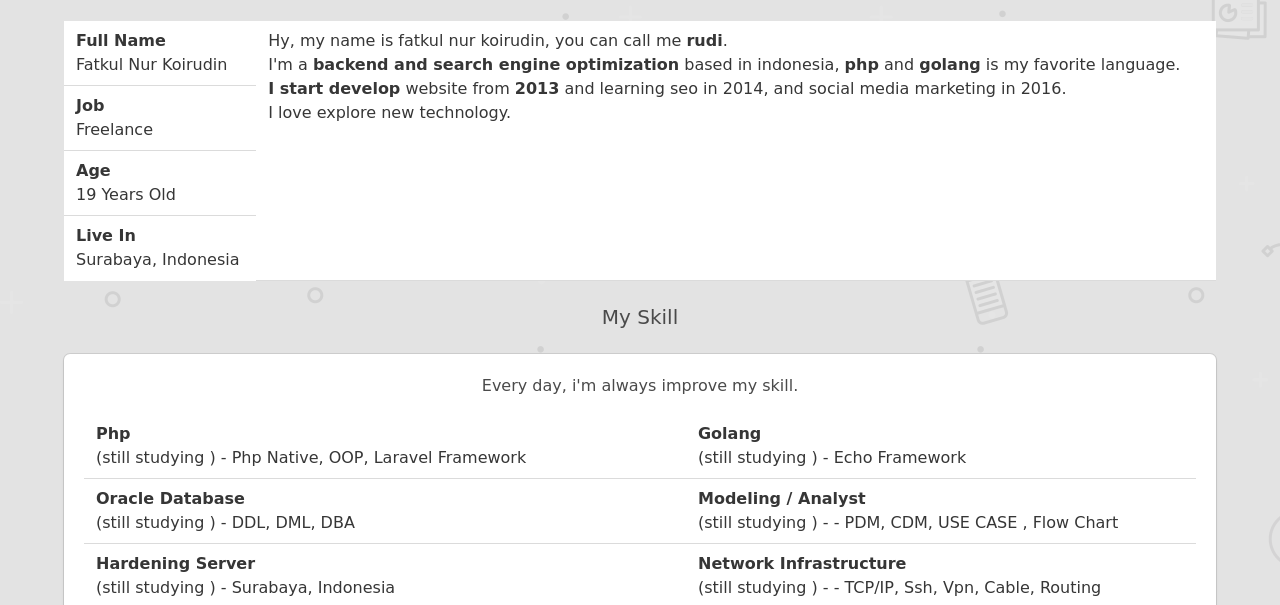
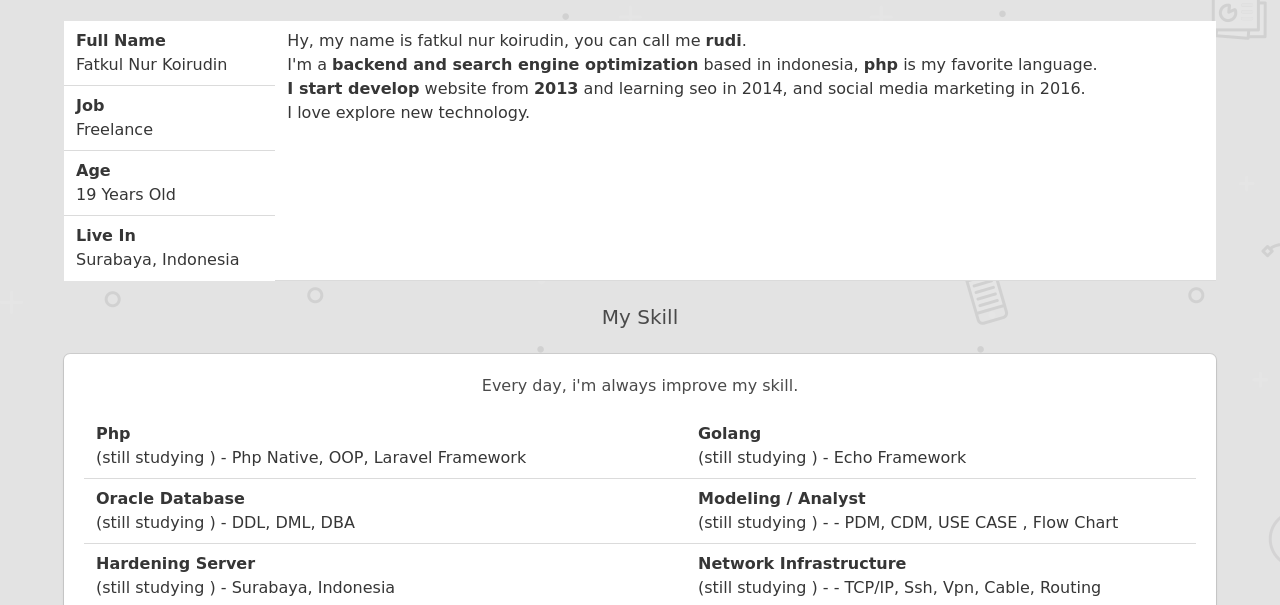
Before and after one commit to fatkulnurk/fatkulnurk.github.io, a plain HTML site: page about.html in a window 1280 px wide. Shown: the part 116-721 px from the top of the page. Drawn offline with nearby package versions, Linux system fonts and the light colour scheme; a web font is replaced by a local one.

Commit message:
update about

```diff
--- a/about.html
+++ b/about.html
@@ -72,7 +72,7 @@ Tolong Hargai Saya capek capek bikin *^_^*
                         </td>
                         <td rowspan="4">
                             Hy, my name is fatkul nur koirudin, you can call me <b>rudi</b>. <br>
-                            I'm a <b>backend and search engine optimization</b> based in indonesia, <b>php</b> and <b>golang</b> is my favorite language. <br>
+                            I'm a <b>backend and search engine optimization</b> based in indonesia, <b>php</b> is my favorite language. <br>
                             <b>I start develop</b> website from <b>2013</b> and learning seo in 2014, and social media marketing in 2016. <br>
                             I love explore new technology.
                         </td>
```
